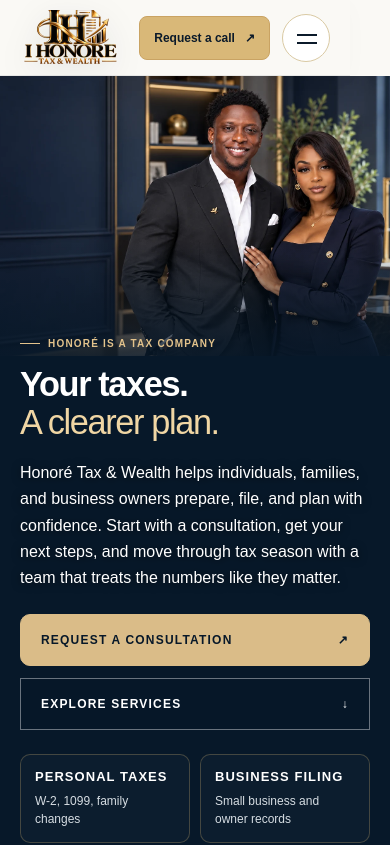
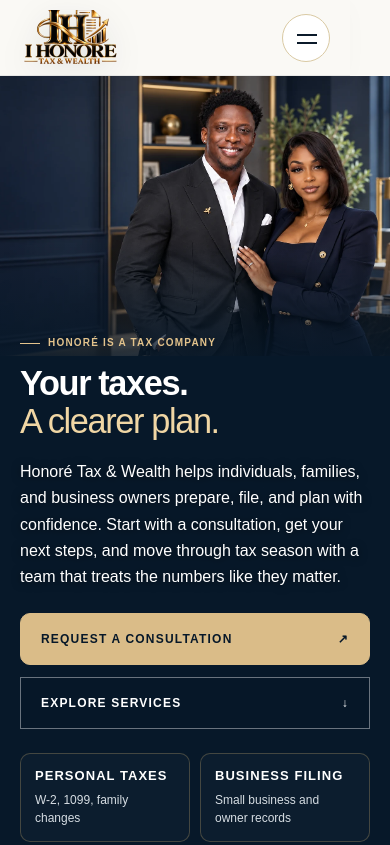
Before and after one commit to Bobbywealth/honore-tax-wealth, a Next.js app: page / in a window 390 px wide. Shown: the top 845 px of the page. Built offline with nearby package versions, Linux system fonts and the light colour scheme.

Commit message:
fix(marketing): upgrade tablet and mobile responsive layout

```diff
--- a/public/cleanup.css
+++ b/public/cleanup.css
@@ -405,3 +405,40 @@
 .dashboard-quick-form input:focus,.dashboard-quick-form textarea:focus{border-color:#9a7642;box-shadow:0 0 0 3px #9a764226}
 .dashboard-form-actions{display:flex;gap:10px;align-items:center}
 .dashboard-form-notes{display:grid;gap:5px}
+
+/* 2026-10-12 responsive rebuild: iPad + mobile should feel intentional, never clipped. */
+html,body{max-width:100%;overflow-x:hidden}
+img,svg,video,canvas{max-width:100%;height:auto}
+@media(max-width:1180px){
+  .wrap{width:min(100% - 40px, 980px)}
+  .nav{position:sticky;top:0;z-index:60;height:82px;background:#faf9f5f2;backdrop-filter:blur(18px);-webkit-backdrop-filter:blur(18px);border-bottom:1px solid #e8e2d5;overflow:visible}
+  .nav .brand-logo{width:138px;height:84px}
+  .mobile-menu{display:block;width:48px;height:48px;border-radius:50%;border:1px solid #d9c9a3;background:#fff;color:transparent;position:relative;transition:background .25s,border-color .25s;flex:0 0 auto}
+  .mobile-menu::before,.mobile-menu::after{content:'';position:absolute;left:14px;width:20px;height:2px;background:#0b1a2a;transition:transform .25s ease,top .25s ease}
+  .mobile-menu::before{top:19px}.mobile-menu::after{top:27px}
+  .mobile-menu[aria-expanded=true]{background:#d9b878;border-color:#d9b878}
+  .mobile-menu[aria-expanded=true]::before{top:23px;transform:rotate(45deg)}
+  .mobile-menu[aria-expanded=true]::after{top:23px;transform:rotate(-45deg)}
+  .nav nav{display:none;position:absolute;z-index:80;top:82px;left:20px;right:20px;max-width:none;border-radius:18px;padding:14px;gap:6px;background:#fffefaf8;backdrop-filter:blur(20px);-webkit-backdrop-filter:blur(20px);border:1px solid #e8e0cf;box-shadow:0 30px 70px #0b1a2a33;flex-direction:column;align-items:stretch;overflow:hidden}
+  .nav nav.show{display:flex}
+  .nav nav>a,.nav nav>.nav-book,.nav nav>.nav-login,.nav nav>.nav-admin{min-height:48px;border-radius:12px;text-align:center;justify-content:center;padding:14px 16px;white-space:normal;display:flex;align-items:center}
+  .nav nav>a{color:#3b4a56}.nav nav>a:hover{background:#f4eedd}.nav nav>.nav-book{background:#0b1a2a;color:#fff;margin-top:6px}.nav nav>.nav-login,.nav nav>.nav-admin{border:1px solid #e0d5b8;background:#fff}
+  .hero{height:auto!important;min-height:0!important;padding-bottom:0!important;overflow:hidden;background:#071829}
+  .hero-slide{height:430px!important;max-height:none!important;inset:0 0 auto!important;background-size:cover!important;background-repeat:no-repeat!important}
+  .hero-slide[data-slide="0"]{background-position:72% top!important}.hero-slide[data-slide="1"]{background-position:72% top!important}.hero-slide[data-slide="2"]{background-position:68% top!important}
+  .hero-shade{background:linear-gradient(180deg,#07182900 0%,#07182900 30%,#071829df 53%,#071829 72%,#071829 100%)!important}
+  .hero-content{padding:405px 0 28px!important;justify-content:flex-start!important;min-height:0!important}
+  .hero-kicker{font-size:11px;letter-spacing:.12em;margin:0 0 10px!important}
+  .hero h1{font-size:clamp(46px,7vw,68px)!important;line-height:1.04!important;margin:10px 0 16px!important;max-width:720px}
+  .hero h1 em{color:#f0d6a4}.hero-bottom-upgraded p{max-width:640px;font-size:17px;line-height:1.55;color:#fff;text-shadow:0 1px 8px #0009}
+  .hero-cta-row{display:flex!important;flex-wrap:wrap;gap:12px;margin-top:20px;max-width:680px}.hero-primary,.hero-secondary{min-width:230px;min-height:54px;justify-content:space-between}.hero .hero-mobile-cta{display:none!important}
+  .hero-tax-strip{position:relative!important;left:auto!important;bottom:auto!important;transform:none!important;width:min(100% - 40px, 980px)!important;margin:24px auto 46px!important;grid-template-columns:repeat(2,minmax(0,1fr))!important;gap:10px!important;background:transparent!important;border:0!important;padding:0!important}.hero-tax-strip button{min-width:0;padding:16px!important;border:1px solid #d9b87855!important;border-radius:10px;background:#0b1a2acc!important}.slide-controls{width:min(100% - 40px, 980px)!important;bottom:14px!important;left:50%!important;right:auto!important;transform:translateX(-50%)!important;overflow:hidden}
+  .services-intro,.experience-intro,.faq-layout{grid-template-columns:1fr!important;gap:16px!important}.tax-panels{grid-template-columns:repeat(2,minmax(0,1fr))!important}.tax-panel{min-height:0!important}.experience-grid{grid-template-columns:1fr!important;border-radius:18px;overflow:hidden}.experience-scene{min-height:390px!important}.experience-scene img{object-position:68% top!important}.experience-steps{padding:12px 34px 34px!important}.honore-agents-panel{grid-template-columns:1fr!important}.honore-owner-grid{grid-template-columns:repeat(2,minmax(0,1fr))!important}.final-cta .cta-inner{overflow:hidden}
+}
+@media(max-width:700px){
+  .wrap{width:calc(100% - 32px)}
+  .nav{height:76px}.nav .brand-logo{width:118px;height:72px}.nav nav{top:76px;left:14px;right:14px}.nav-mobile-book{display:none!important}
+  .hero-slide{height:300px!important;background-size:cover!important}.hero-slide[data-slide="0"]{background-position:72% top!important}.hero-slide[data-slide="1"]{background-position:74% top!important}.hero-slide[data-slide="2"]{background-position:66% top!important}.hero-content{padding:270px 0 24px!important}.hero-kicker{font-size:9.5px!important;line-height:1.4}.hero h1{font-size:clamp(38px,12vw,48px)!important;letter-spacing:-.045em!important}.hero-bottom-upgraded p{font-size:15px!important;line-height:1.5}.hero-cta-row{flex-direction:column}.hero-primary,.hero-secondary{width:100%;min-width:0}.hero-tax-strip{width:calc(100% - 32px)!important;grid-template-columns:1fr!important;margin:18px auto 34px!important}.hero-tax-strip button{min-height:68px!important;padding:13px 14px!important}.slide-controls{display:none!important}
+  .tax-panels{grid-template-columns:1fr!important}.experience{padding:54px 0 64px!important}.experience-scene{min-height:260px!important}.experience-scene-caption strong{font-size:28px!important}.experience-steps{padding:4px 18px 24px!important}.experience-steps article{grid-template-columns:30px 1fr!important;gap:12px!important;padding:18px 0!important}.experience-steps h3{font-size:18px!important}.experience-steps p{font-size:14px!important}.honore-owner-grid{grid-template-columns:1fr 1fr!important;gap:12px!important}.honore-owner-card{padding:10px!important}.honore-owner-card img{height:156px!important;object-fit:cover}.footer-grid{grid-template-columns:1fr!important}.mobile-action-bar{left:14px!important;right:14px!important;bottom:12px!important}
+}
+@media(max-width:380px){.hero-slide{height:270px!important}.hero-content{padding-top:245px!important}.hero h1{font-size:36px!important}.hero-bottom-upgraded p{font-size:14px!important}.hero-tax-strip{width:calc(100% - 24px)!important}.experience-scene{min-height:230px!important}.honore-owner-card img{height:138px!important}}
```
